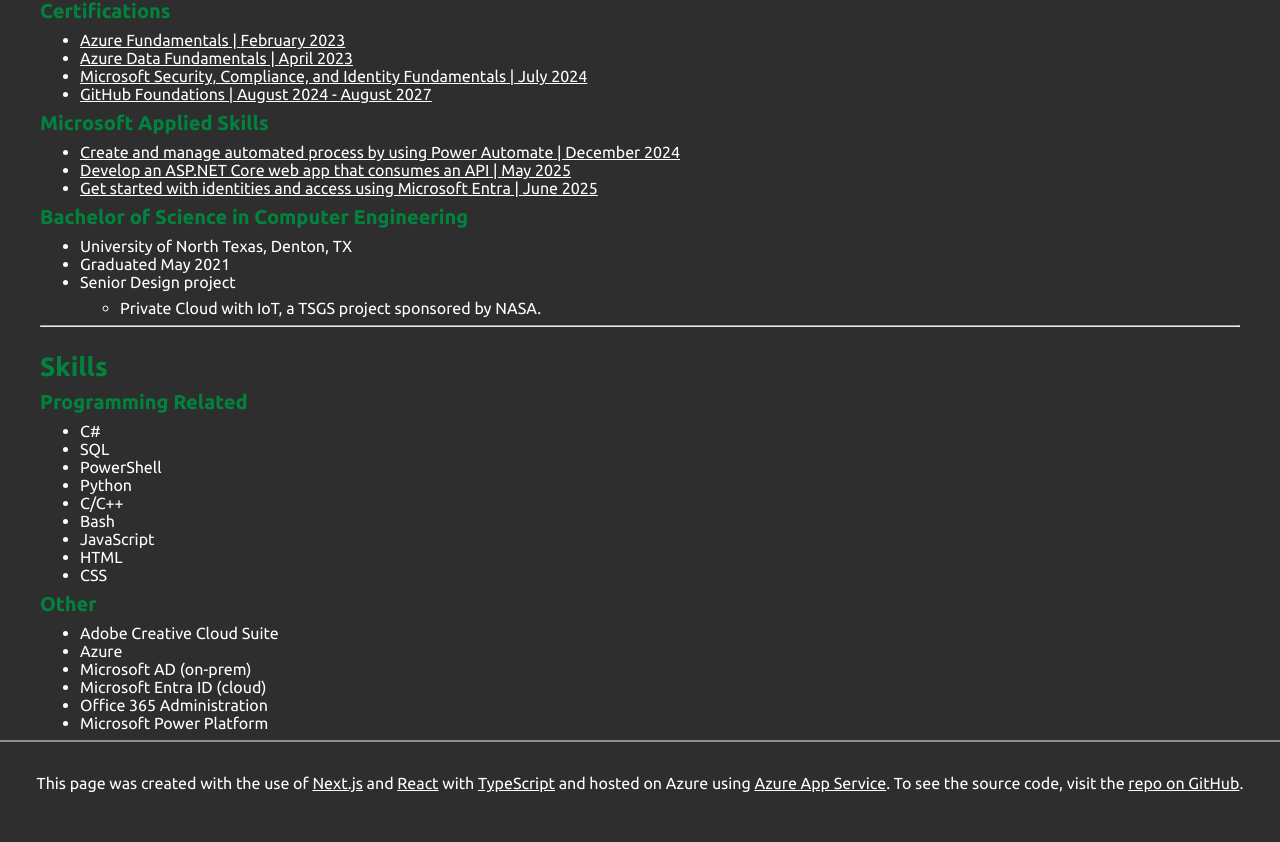
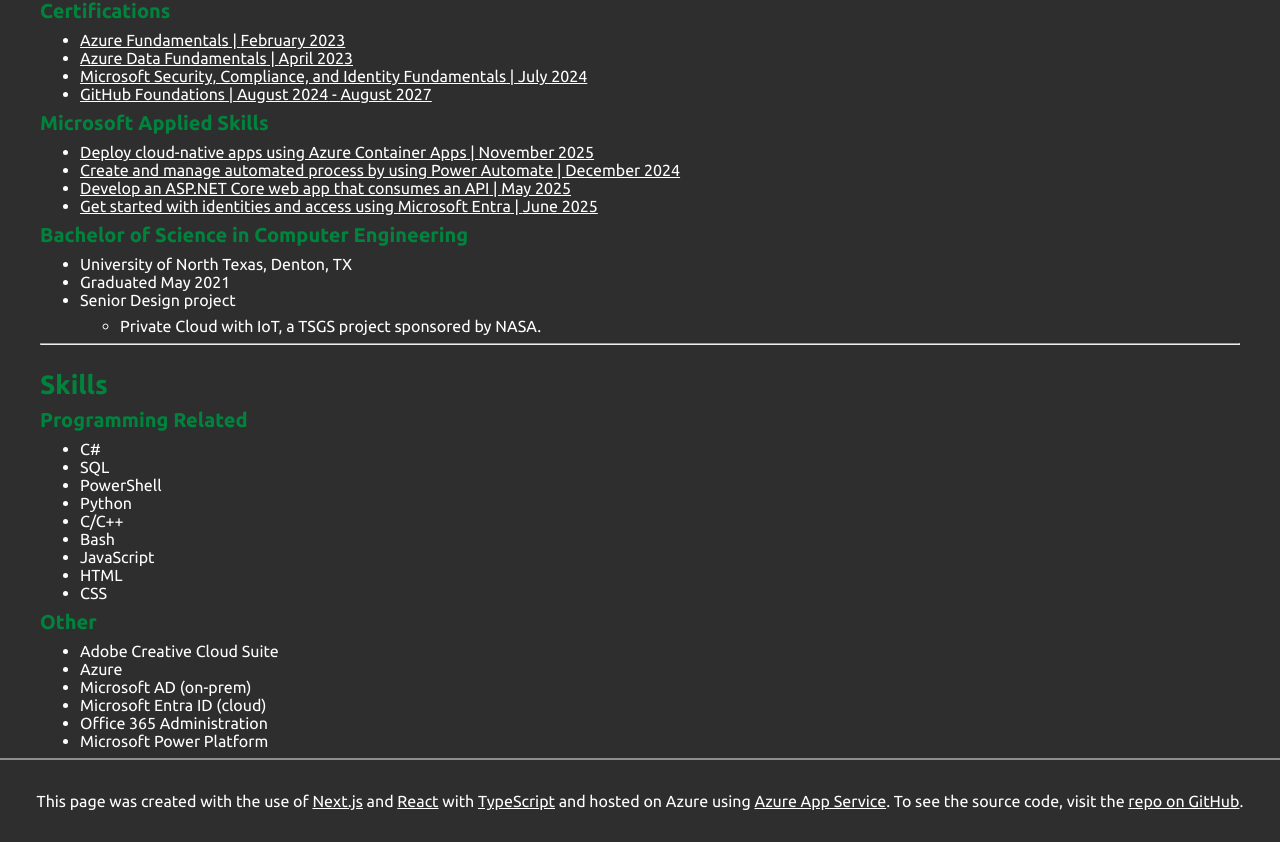
Before and after one commit to MicahWW/MicahWW, a Next.js app: page / in a window 1280 px wide. Shown: the part 1975-2817 px from the top of the page. Built offline with nearby package versions, Linux system fonts and the light colour scheme.

Commit message:
new skill

```diff
--- a/src/app/page.tsx
+++ b/src/app/page.tsx
@@ -39,6 +39,12 @@
     ];
 
     const msAppliedSkills: certificationModel[] = [
+        new certificationModel(
+            "Deploy cloud-native apps using Azure Container Apps",
+            new Date(2025, 10, 20),
+            null,
+            "https://learn.microsoft.com/en-us/users/micah-w-warren/credentials/b2ffe89d61533770"
+        ),
         new certificationModel(
             "Create and manage automated process by using Power Automate",
             new Date(2024, 11, 16),
```
